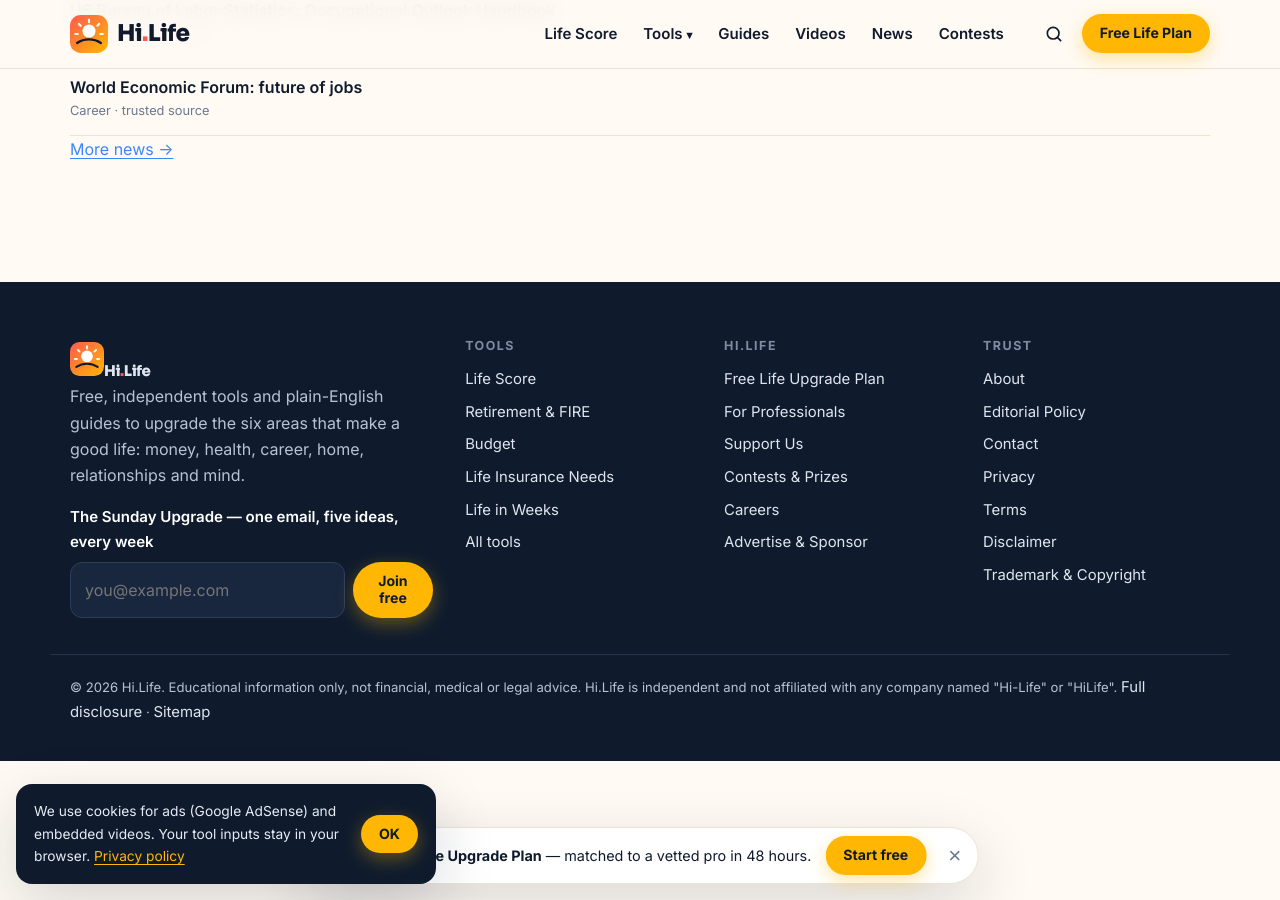
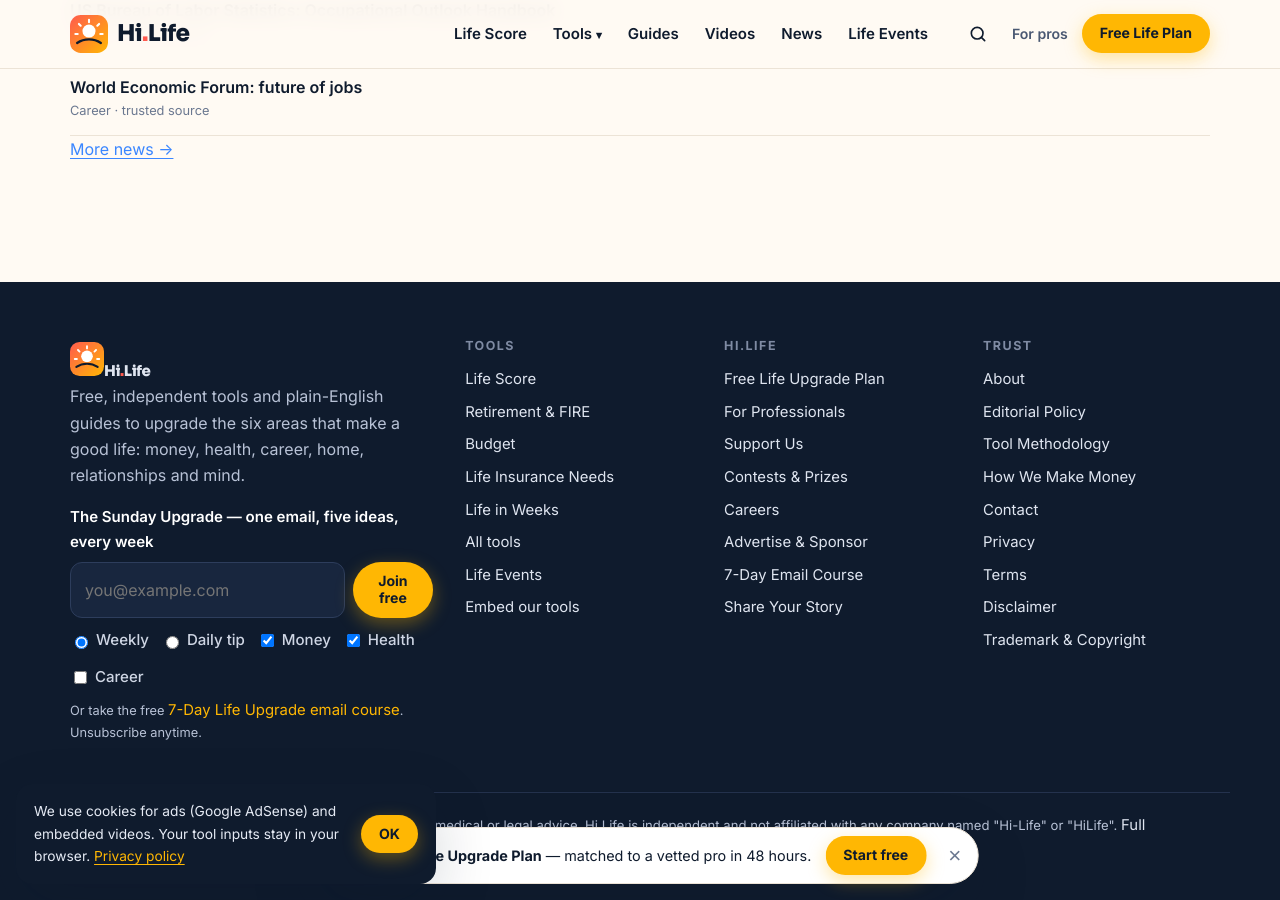
Before and after one commit to WEBWORKSA1/hi-life, a Jekyll site: the page built from index.html, in a window 1280 px wide and 900 px high, scrolled down 5275 px. Built offline with Jekyll 4.4.1, drawn with Linux system fonts in a browser that asks for light colours.

Commit message:
Layout: method block on every tool, new nav items, newsletter preferences, trust footer

```diff
--- a/_layouts/default.html
+++ b/_layouts/default.html
@@ -44,17 +44,18 @@
       <li><a href="life-score.html">Life Score</a></li>
       <li class="has-sub"><button type="button" class="sub-toggle" aria-expanded="false">Tools<span aria-hidden="true">▾</span></button>
         <div class="sub mega">
-          <div><p class="mega-h">Money</p><a href="retirement.html">Retirement &amp; FIRE</a><a href="budget.html">50/30/20 Budget</a><a href="net-worth.html">Net Worth</a><a href="debt-payoff.html">Debt Payoff Planner</a><a href="compound-interest.html">Compound Interest</a><a href="emergency-fund.html">Emergency Fund</a></div>
-          <div><p class="mega-h">Protect &amp; Home</p><a href="life-insurance.html">Life Insurance Needs</a><a href="home-affordability.html">Home Affordability</a><a href="salary.html">Salary Converter</a></div>
-          <div><p class="mega-h">Health &amp; Time</p><a href="life-in-weeks.html">Your Life in Weeks</a><a href="calories.html">Calories &amp; BMI</a><a href="sleep.html">Sleep Cycle</a><a href="habit-tracker.html">Habit Tracker</a><a class="mega-all" href="tools.html">All 14 tools →</a></div>
+          <div><p class="mega-h">Money</p><a href="retirement.html">Retirement &amp; FIRE</a><a href="budget.html">50/30/20 Budget</a><a href="net-worth.html">Net Worth</a><a href="debt-payoff.html">Debt Payoff Planner</a><a href="compound-interest.html">Compound Interest</a><a href="emergency-fund.html">Emergency Fund</a><a href="freedom-years.html">Years to Freedom</a></div>
+          <div><p class="mega-h">Protect &amp; Home</p><a href="life-insurance.html">Life Insurance Needs</a><a href="home-affordability.html">Home Affordability</a><a href="salary.html">Salary Converter</a><a href="on-track.html">Am I On Track?</a><a href="money-last.html">How Long Will My Money Last?</a></div>
+          <div><p class="mega-h">Health &amp; Time</p><a href="life-in-weeks.html">Your Life in Weeks</a><a href="calories.html">Calories &amp; BMI</a><a href="sleep.html">Sleep Cycle</a><a href="habit-tracker.html">Habit Tracker</a><a class="mega-all" href="tools.html">All 17 tools →</a></div>
         </div></li>
       <li><a href="guides/">Guides</a></li>
       <li><a href="videos.html">Videos</a></li>
       <li><a href="news.html">News</a></li>
-      <li><a href="contests.html">Contests</a></li>
+      <li><a href="life-events.html">Life Events</a></li>
     </ul></nav>
     <div class="head-actions">
       <a class="icon-btn" href="search.html" aria-label="Search"><svg viewBox="0 0 24 24" width="20" height="20" aria-hidden="true"><circle cx="11" cy="11" r="7" fill="none" stroke="currentColor" stroke-width="2"/><path d="M20 20l-4-4" stroke="currentColor" stroke-width="2" stroke-linecap="round"/></svg></a>
+      <a class="head-pro" href="for-pros.html">For pros</a>
       <a class="btn btn-sun btn-sm head-cta" href="plan.html">Free Life Plan</a>
       <button id="burger" class="burger" type="button" aria-label="Menu" aria-expanded="false" aria-controls="nav"><span></span><span></span><span></span></button>
     </div>
@@ -64,6 +65,7 @@
 <main id="main" tabindex="-1">
 {% if page.section %}<nav class="crumbs wrap" aria-label="Breadcrumb"><a href="./">Home</a><span aria-hidden="true">›</span><a href="{{ page.section_url }}">{{ page.section }}</a><span aria-hidden="true">›</span><span aria-current="page">{{ page.crumb | default: ptitle }}</span></nav>{% endif %}
 {{ content }}
+{% if page.tool %}{% assign mkey = page.url | remove_first: '/' | remove: '.html' %}{% assign mth = site.data.methods[mkey] %}{% if mth %}<section class="wrap"><div class="method" id="method"><h2>How this tool works</h2><ol>{% for st in mth.steps %}<li>{{ st }}</li>{% endfor %}</ol><p><strong>Assumptions:</strong> {{ mth.assumptions }}</p><p><strong>Sources we used</strong></p><ul class="cite">{% for so in mth.sources %}<li>{% if so.url %}<a href="{{ so.url }}" target="_blank" rel="noopener">{{ so.name }}</a>{% else %}{{ so.name }}{% endif %}</li>{% endfor %}</ul><p class="stamp">Reviewed by the Hi.Life Editorial Team · Last checked {{ site.time | date: "%B %Y" }} · <a href="methodology.html">Our methodology</a> · Run a website? <a href="embed.html">Embed this tool free</a></p><div class="helpful" data-helpful="{{ page.url }}"><p>Did this tool solve your problem?</p><button class="chip" type="button" data-vote="yes">Yes</button><button class="chip" type="button" data-vote="no">Not really</button><button class="chip" type="button" data-share-native>Share</button></div><p class="points" data-points hidden></p></div></section>{% endif %}{% endif %}
 </main>
 <footer class="site-foot">
   <div class="wrap foot-grid">
@@ -73,12 +75,14 @@
       <form class="news-form" data-form="newsletter" data-subject="Newsletter signup" data-inline="You are in. Your first Sunday Upgrade arrives this weekend.">
         <label for="nlEmail">The Sunday Upgrade — one email, five ideas, every week</label>
         <div class="row"><input id="nlEmail" type="email" name="email" required placeholder="you@example.com" autocomplete="email"><button class="btn btn-sun btn-sm" type="submit">Join free</button></div>
+        <div class="nl-opts"><label><input type="radio" name="frequency" value="Weekly" checked> Weekly</label><label><input type="radio" name="frequency" value="Daily tip"> Daily tip</label><label><input type="checkbox" name="topics" value="Money" checked> Money</label><label><input type="checkbox" name="topics" value="Health" checked> Health</label><label><input type="checkbox" name="topics" value="Career"> Career</label></div>
+        <p class="nl-fine">Or take the free <a href="course.html">7-Day Life Upgrade email course</a>. Unsubscribe anytime.</p>
         <input type="text" name="_honey" class="hp" tabindex="-1" autocomplete="off" aria-hidden="true">
       </form>
     </div>
-    <div><p class="foot-h">Tools</p><a href="life-score.html">Life Score</a><a href="retirement.html">Retirement &amp; FIRE</a><a href="budget.html">Budget</a><a href="life-insurance.html">Life Insurance Needs</a><a href="life-in-weeks.html">Life in Weeks</a><a href="tools.html">All tools</a></div>
-    <div><p class="foot-h">Hi.Life</p><a href="plan.html">Free Life Upgrade Plan</a><a href="for-pros.html">For Professionals</a><a href="support.html">Support Us</a><a href="contests.html">Contests &amp; Prizes</a><a href="careers.html">Careers</a><a href="advertise.html">Advertise &amp; Sponsor</a></div>
-    <div><p class="foot-h">Trust</p><a href="about.html">About</a><a href="editorial-policy.html">Editorial Policy</a><a href="contact.html">Contact</a><a href="privacy.html">Privacy</a><a href="terms.html">Terms</a><a href="disclaimer.html">Disclaimer</a><a href="legal.html">Trademark &amp; Copyright</a></div>
+    <div><p class="foot-h">Tools</p><a href="life-score.html">Life Score</a><a href="retirement.html">Retirement &amp; FIRE</a><a href="budget.html">Budget</a><a href="life-insurance.html">Life Insurance Needs</a><a href="life-in-weeks.html">Life in Weeks</a><a href="tools.html">All tools</a><a href="life-events.html">Life Events</a><a href="embed.html">Embed our tools</a></div>
+    <div><p class="foot-h">Hi.Life</p><a href="plan.html">Free Life Upgrade Plan</a><a href="for-pros.html">For Professionals</a><a href="support.html">Support Us</a><a href="contests.html">Contests &amp; Prizes</a><a href="careers.html">Careers</a><a href="advertise.html">Advertise &amp; Sponsor</a><a href="course.html">7-Day Email Course</a><a href="submit-story.html">Share Your Story</a></div>
+    <div><p class="foot-h">Trust</p><a href="about.html">About</a><a href="editorial-policy.html">Editorial Policy</a><a href="methodology.html">Tool Methodology</a><a href="how-we-make-money.html">How We Make Money</a><a href="contact.html">Contact</a><a href="privacy.html">Privacy</a><a href="terms.html">Terms</a><a href="disclaimer.html">Disclaimer</a><a href="legal.html">Trademark &amp; Copyright</a></div>
   </div>
   <div class="wrap foot-base"><p>© <span data-year>{{ site.time | date: "%Y" }}</span> Hi.Life. Educational information only, not financial, medical or legal advice. Hi.Life is independent and not affiliated with any company named "Hi-Life" or "HiLife". <a href="legal.html">Full disclosure</a> · <a href="sitemap.xml">Sitemap</a></p></div>
 </footer>
```
